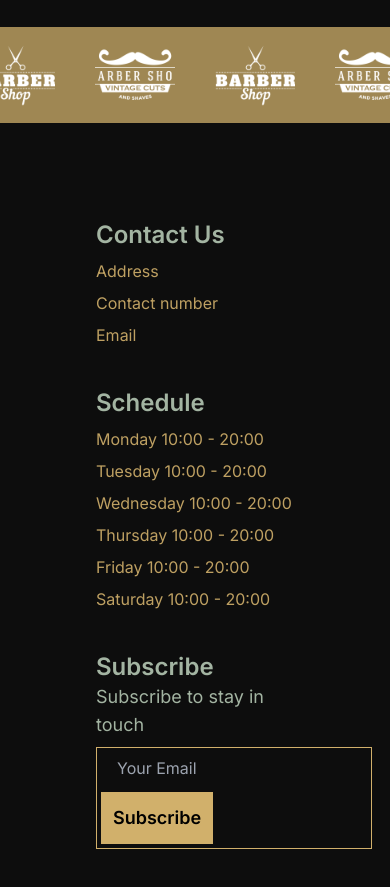
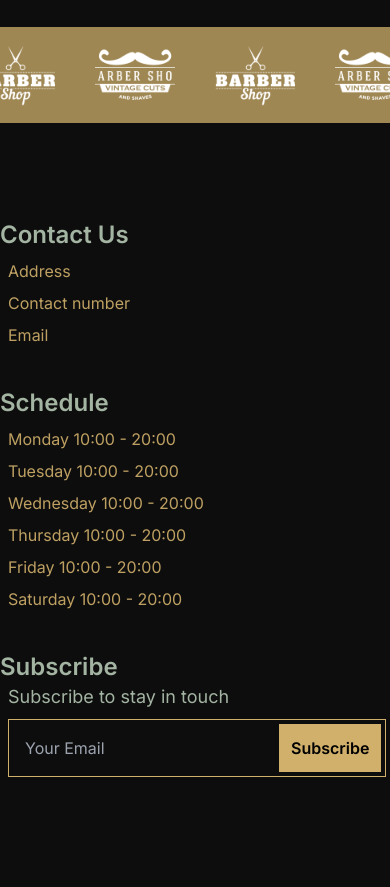
Before and after one commit to umangcodes/barbershopclient, a Next.js app: page / in a window 390 px wide. Shown: the part 3780-4667 px from the top of the page. Built offline with nearby package versions, Linux system fonts and the light colour scheme.

Commit message:
feat: responsive footer

```diff
--- a/components/navigation/Footer.js
+++ b/components/navigation/Footer.js
@@ -1,15 +1,15 @@
 const Footer = () => {
   return (
-    <div className="flex justify-around px-24 pt-24 pb-48 flex-col md:flex-row">
+    <div className="flex md:justify-around w-[80vw] md:px-24 pt-24 pb-48 flex-col md:flex-row">
         <div className="flex flex-col gap-2 pb-10 sm:pb-0">
           <h1 className="text-accent1 text-2xl font-semibold">Contact Us</h1>
-          <p className="text-secondary/90">Address</p>
-          <p className="text-secondary/90">Contact number</p>
-          <p className="text-secondary/90">Email</p>
+          <p className="text-secondary/90 md:px-0 px-2">Address</p>
+          <p className="text-secondary/90 md:px-0 px-2">Contact number</p>
+          <p className="text-secondary/90 md:px-0 px-2">Email</p>
         </div>
         <div className="flex flex-col pb-10 sm:pb-0">
           <h1 className="text-accent1 text-2xl font-semibold pb-2">Schedule</h1>
-          <ul className="text-secondary/90 flex flex-col gap-2">
+          <ul className="text-secondary/90 flex flex-col gap-2 md:px-0 px-2">
             <li>Monday		10:00 - 20:00</li>
             <li>Tuesday		10:00 - 20:00</li>
             <li>Wednesday		10:00 - 20:00</li>
@@ -20,10 +20,10 @@ const Footer = () => {
         </div>
         <div className="flex flex-col">
           <h1 className="text-accent1 text-2xl font-semibold">Subscribe</h1>
-          <h2 className="text-accent1 text-lg pb-2">Subscribe to stay in touch</h2>
-          <fieldset className="border border-secondary bg-opacity-0 w-full sm:w-auto">
-            <input placeholder="Your Email" style={{ background: 'transparent' }} className="outline-none text-secondary px-5 py-2"/>
-            <button className="px-3 py-3 mx-1 my-1 bg-secondary font-semibold text-lg sm:px-2">Subscribe</button>
+          <h2 className="text-accent1 text-lg pb-2 md:px-0 px-2">Subscribe to stay in touch</h2>
+          <fieldset className="border border-secondary bg-opacity-0 w-48 md:w-full flex justify-between md:mx-0 mx-2 ">
+            <input placeholder="Your Email" style={{ background: 'transparent' }} className="outline-none text-secondary md:px-5 py-2 px-4"/>
+            <button className="px-3 py-3 mx-1 my-1 bg-secondary font-semibold md:text-lg sm:px-2">Subscribe</button>
           </fieldset>
         </div>
     </div>
```
